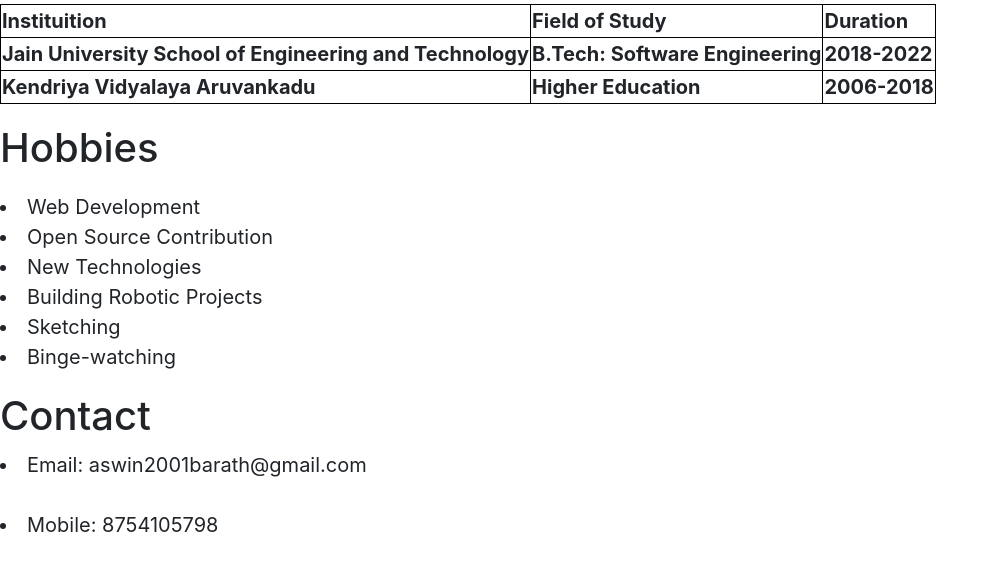
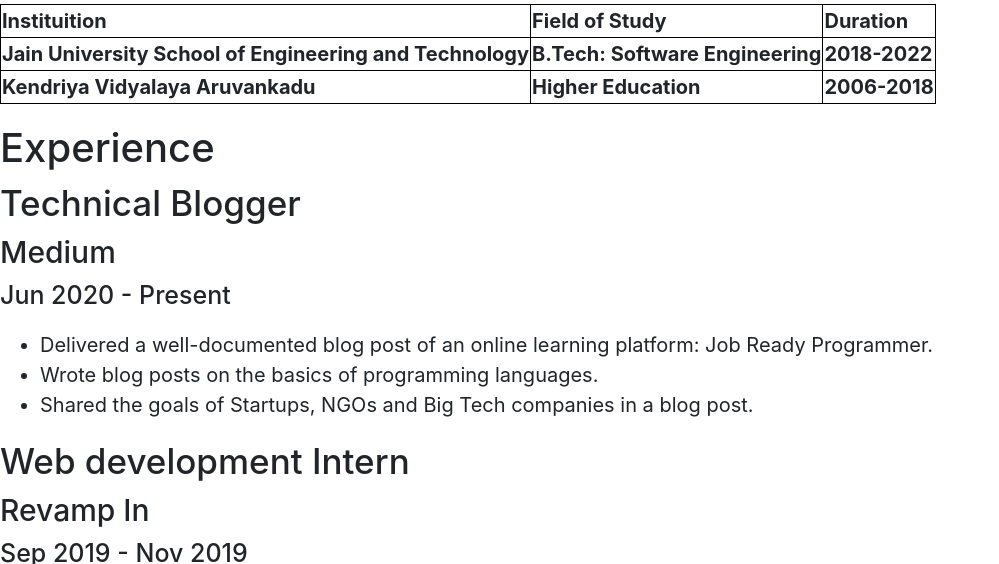
Before and after one commit to AswinBarath/Resume, a plain HTML site: page index.html in a window 1280 px wide. Shown: the part 692-1256 px from the top of the page, without its empty margins (0-999 px from the left). Drawn offline with nearby package versions, Linux system fonts and the light colour scheme.

Commit message:
Adding Experience

```diff
--- a/index.html
+++ b/index.html
@@ -4,7 +4,7 @@
     <title>Resume</title>
     <!-- The following stylesheet is to include external stylesheet -->
     <link rel="stylesheet" type="text/css" href="index.css">
-
+    <link rel="icon" type="image/png" href="https://www.google.com/s2/favicons?domain=linkedin.com">
     <!-- The following stylesheet is included for displaying the Social Contact Icons -->
     <link rel="stylesheet" href="https://use.fontawesome.com/releases/v5.14.0/css/all.css" integrity="sha384-HzLeBuhoNPvSl5KYnjx0BT+WB0QEEqLprO+NBkkk5gbc67FTaL7XIGa2w1L0Xbgc" crossorigin="anonymous">
 
@@ -25,7 +25,7 @@
           <a class="nav-item nav-link" href="#Name">Name<span class="sr-only">(current)</span></a>
           <a class="nav-item nav-link" href="#Summary">Summary</a>
           <a class="nav-item nav-link" href="#Education">Education</a>
-          <a class="nav-item nav-link" href="#Hobbies">Hobbies</a>
+          <a class="nav-item nav-link" href="#Experience">Experience</a>
           <a class="nav-item nav-link" href="#Contact">Contact</a>
         </div>
       </div>
@@ -68,16 +68,29 @@
             </table>
         </p>
     </div>
-    <div id="Hobbies">
-    <h2>Hobbies</h2>
-        <p>
-            <li>Web Development</li>
-            <li>Open Source Contribution</li>
-            <li>New Technologies</li>
-            <li>Building Robotic Projects</li>
-            <li>Sketching</li>
-            <li>Binge-watching</li>
-        </p>
+    <div id="Experience">
+        <h2>Experience</h2>
+        <h3>Technical Blogger</h3>
+        <h4>Medium</h4>
+        <h5>Jun 2020 - Present</h5>
+            <p>
+                <ul>
+                    <li>Delivered a well-documented blog post of an online learning
+                        platform: Job Ready Programmer.</li>
+                    <li>Wrote blog posts on the basics of programming languages.</li>
+                    <li>Shared the goals of Startups, NGOs and Big Tech companies in
+                        a blog post.</li>
+                </ul>
+            </p>
+        <h3>Web development Intern</h3>
+        <h4>Revamp In</h4>
+        <h5>Sep 2019 - Nov 2019</h5>
+            <p>
+                <ul>
+                    <li>Designed the User Interface for a Calendar web application.</li>
+                    <li>Built the Front-end Calendar web application using JavaScript and jQuery.</li>
+                </ul>
+            </p>
     </div>
     <div id="Contact">
         <h2>Contact</h2>
```
